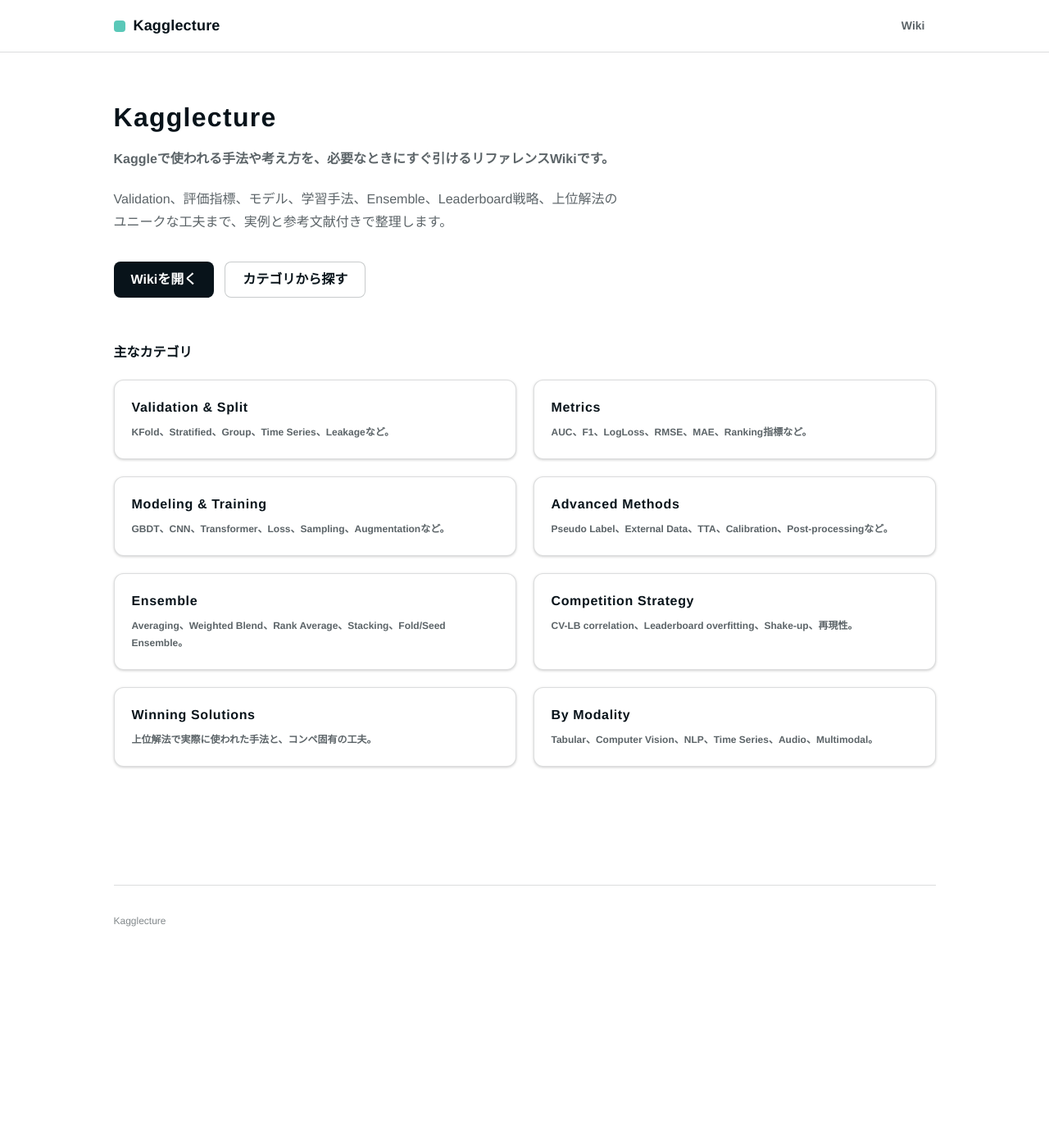
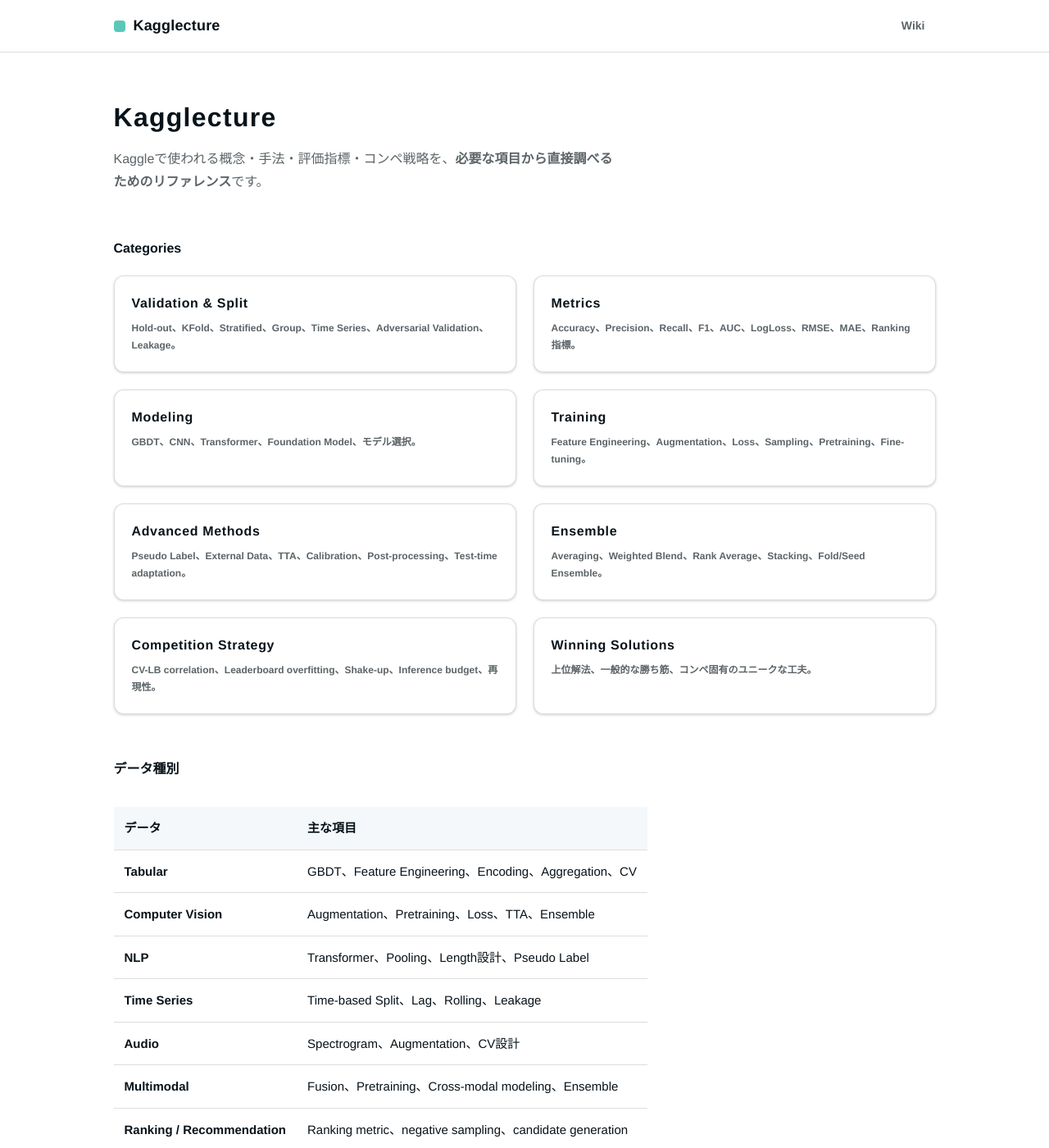
Before and after one commit to morikazu1119/Kagglecture, a Jekyll site: the page built from index.md, in a window 1280 px wide and 1400 px high. Shown: the whole window at 82% size. Built offline with Jekyll 4.4.1, drawn with Linux system fonts in a browser that asks for light colours; some of the changed text lies outside the part shown.

Commit message:
ux: make root page the wiki index

```diff
--- a/index.md
+++ b/index.md
@@ -6,33 +6,30 @@
 
 # Kagglecture
 
-**Kaggleで使われる手法や考え方を、必要なときにすぐ引けるリファレンスWikiです。**
+Kaggleで使われる概念・手法・評価指標・コンペ戦略を、**必要な項目から直接調べるためのリファレンス**です。
 
-Validation、評価指標、モデル、学習手法、Ensemble、Leaderboard戦略、上位解法のユニークな工夫まで、実例と参考文献付きで整理します。
-
-<div class="hero-actions">
-  <a class="primary-button" href="wiki/">Wikiを開く</a>
-  <a class="secondary-button" href="wiki/#categories">カテゴリから探す</a>
-</div>
-
-## 主なカテゴリ
+## Categories {#categories}
 
 <div class="learning-grid">
   <div class="learning-card">
     <h3>Validation & Split</h3>
-    <p>KFold、Stratified、Group、Time Series、Leakageなど。</p>
+    <p>Hold-out、KFold、Stratified、Group、Time Series、Adversarial Validation、Leakage。</p>
   </div>
   <div class="learning-card">
     <h3>Metrics</h3>
-    <p>AUC、F1、LogLoss、RMSE、MAE、Ranking指標など。</p>
+    <p>Accuracy、Precision、Recall、F1、AUC、LogLoss、RMSE、MAE、Ranking指標。</p>
   </div>
   <div class="learning-card">
-    <h3>Modeling & Training</h3>
-    <p>GBDT、CNN、Transformer、Loss、Sampling、Augmentationなど。</p>
+    <h3>Modeling</h3>
+    <p>GBDT、CNN、Transformer、Foundation Model、モデル選択。</p>
+  </div>
+  <div class="learning-card">
+    <h3>Training</h3>
+    <p>Feature Engineering、Augmentation、Loss、Sampling、Pretraining、Fine-tuning。</p>
   </div>
   <div class="learning-card">
     <h3>Advanced Methods</h3>
-    <p>Pseudo Label、External Data、TTA、Calibration、Post-processingなど。</p>
+    <p>Pseudo Label、External Data、TTA、Calibration、Post-processing、Test-time adaptation。</p>
   </div>
   <div class="learning-card">
     <h3>Ensemble</h3>
@@ -40,14 +37,23 @@
   </div>
   <div class="learning-card">
     <h3>Competition Strategy</h3>
-    <p>CV-LB correlation、Leaderboard overfitting、Shake-up、再現性。</p>
+    <p>CV-LB correlation、Leaderboard overfitting、Shake-up、Inference budget、再現性。</p>
   </div>
   <div class="learning-card">
     <h3>Winning Solutions</h3>
-    <p>上位解法で実際に使われた手法と、コンペ固有の工夫。</p>
-  </div>
-  <div class="learning-card">
-    <h3>By Modality</h3>
-    <p>Tabular、Computer Vision、NLP、Time Series、Audio、Multimodal。</p>
+    <p>上位解法、一般的な勝ち筋、コンペ固有のユニークな工夫。</p>
   </div>
 </div>
+
+## データ種別
+
+| データ | 主な項目 |
+|---|---|
+| **Tabular** | GBDT、Feature Engineering、Encoding、Aggregation、CV |
+| **Computer Vision** | Augmentation、Pretraining、Loss、TTA、Ensemble |
+| **NLP** | Transformer、Pooling、Length設計、Pseudo Label |
+| **Time Series** | Time-based Split、Lag、Rolling、Leakage |
+| **Audio** | Spectrogram、Augmentation、CV設計 |
+| **Multimodal** | Fusion、Pretraining、Cross-modal modeling、Ensemble |
+| **Ranking / Recommendation** | Ranking metric、negative sampling、candidate generation |
+| **Optimization** | Search、Simulation、Heuristics、RL、Evaluation design |
```
